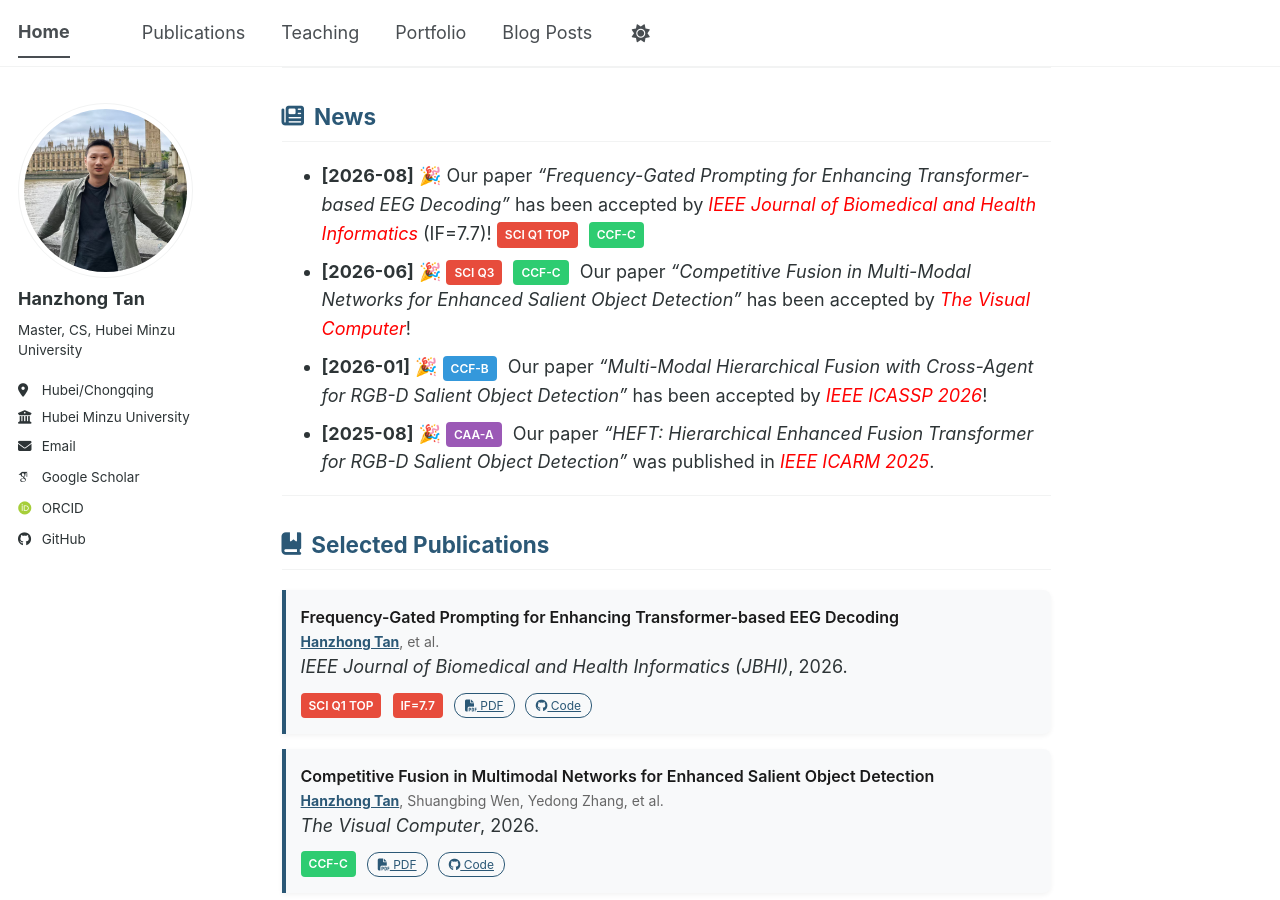
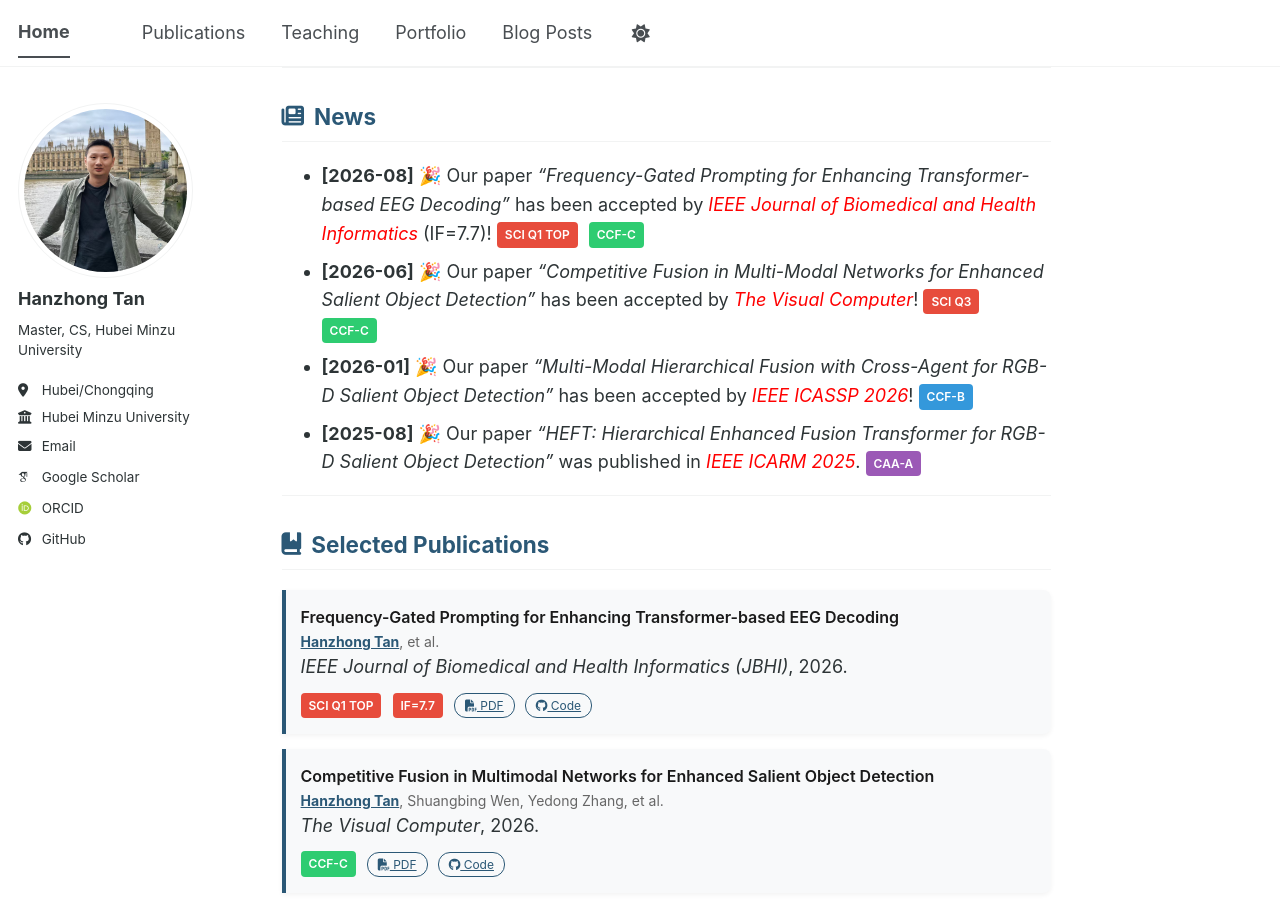
Before and after one commit to liangjiaxiaoqi/liangjiaxiaoqi.github.io, a Jekyll site: the page built from _pages/about.md, in a window 1280 px wide and 900 px high, scrolled down 465 px. Built offline with Jekyll 4.4.1, drawn with Linux system fonts in a browser that asks for light colours; some web fonts are replaced; a script bundle is joined from its source files by our own code; library files that are not in the unit come from our copies; a style sheet for code colours, icons or effects is not loaded.

Commit message:
Update about.md

```diff
--- a/_pages/about.md
+++ b/_pages/about.md
@@ -172,9 +172,9 @@ Currently, my research interests focus on **Computer Vision**, **Multi-modal Lea
 <h2 class="section-title"><i class="fa-solid fa-newspaper"></i> News</h2>
 
 * **[2026-08]** 🎉 Our paper *"Frequency-Gated Prompting for Enhancing Transformer-based EEG Decoding"* has been accepted by *<font color="red">IEEE Journal of Biomedical and Health Informatics</font>* (IF=7.7)! <span class="badge badge-red">SCI Q1 TOP</span> <span class="badge badge-green">CCF-C</span>
-* **[2026-06]** 🎉 <span class="badge badge-red">SCI Q3</span> <span class="badge badge-green">CCF-C</span> Our paper *"Competitive Fusion in Multi-Modal Networks for Enhanced Salient Object Detection"* has been accepted by *<font color="red">The Visual Computer</font>*!
-* **[2026-01]** 🎉 <span class="badge badge-blue">CCF-B</span> Our paper *"Multi-Modal Hierarchical Fusion with Cross-Agent for RGB-D Salient Object Detection"* has been accepted by *<font color="red">IEEE ICASSP 2026</font>*!
-* **[2025-08]** 🎉 <span class="badge badge-purple">CAA-A</span> Our paper *"HEFT: Hierarchical Enhanced Fusion Transformer for RGB-D Salient Object Detection"* was published in *<font color="red">IEEE ICARM 2025</font>*.
+* **[2026-06]** 🎉 Our paper *"Competitive Fusion in Multi-Modal Networks for Enhanced Salient Object Detection"* has been accepted by *<font color="red">The Visual Computer</font>*! <span class="badge badge-red">SCI Q3</span> <span class="badge badge-green">CCF-C</span>
+* **[2026-01]** 🎉 Our paper *"Multi-Modal Hierarchical Fusion with Cross-Agent for RGB-D Salient Object Detection"* has been accepted by *<font color="red">IEEE ICASSP 2026</font>*! <span class="badge badge-blue">CCF-B</span>
+* **[2025-08]** 🎉 Our paper *"HEFT: Hierarchical Enhanced Fusion Transformer for RGB-D Salient Object Detection"* was published in *<font color="red">IEEE ICARM 2025</font>*. <span class="badge badge-purple">CAA-A</span>
 
 ---
 
```
